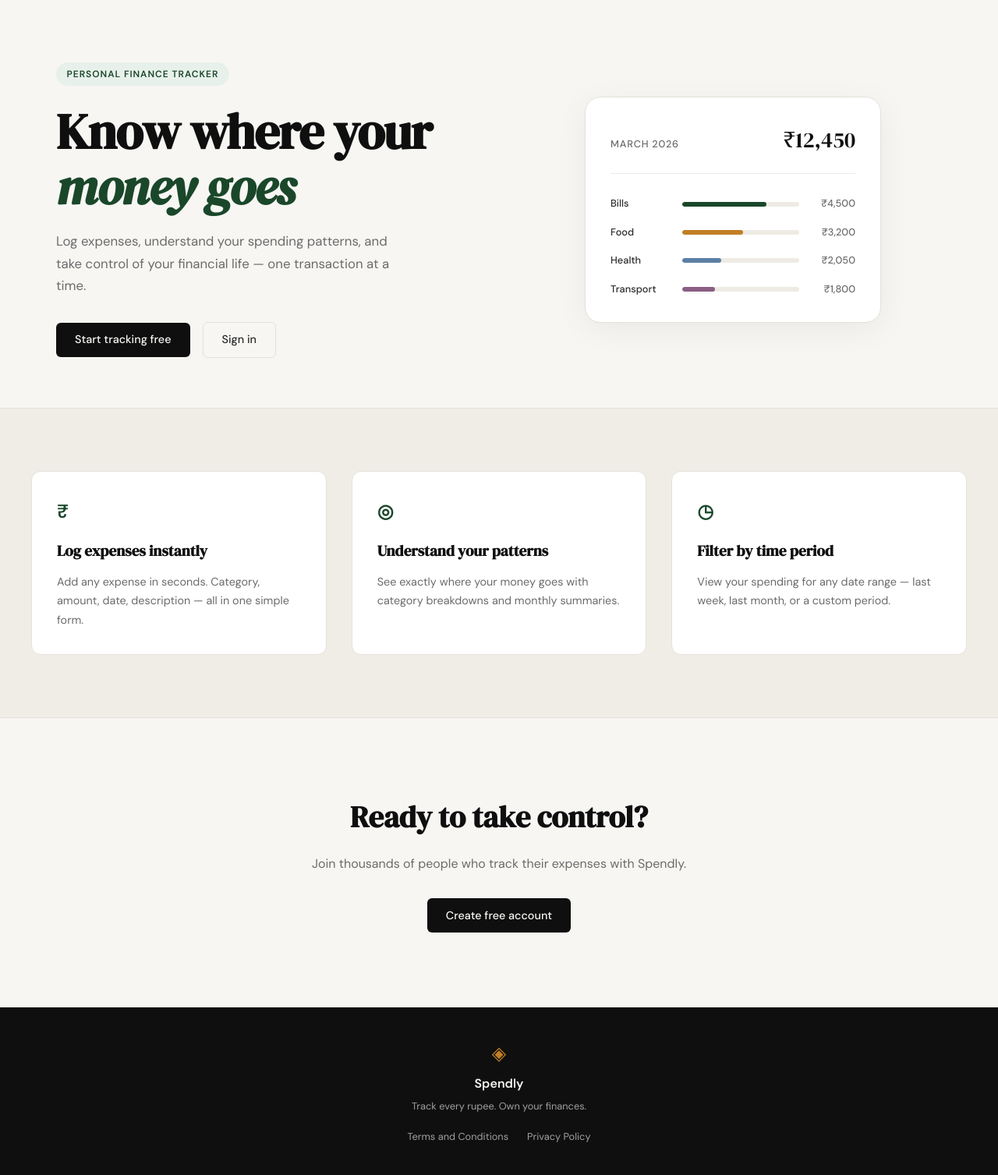
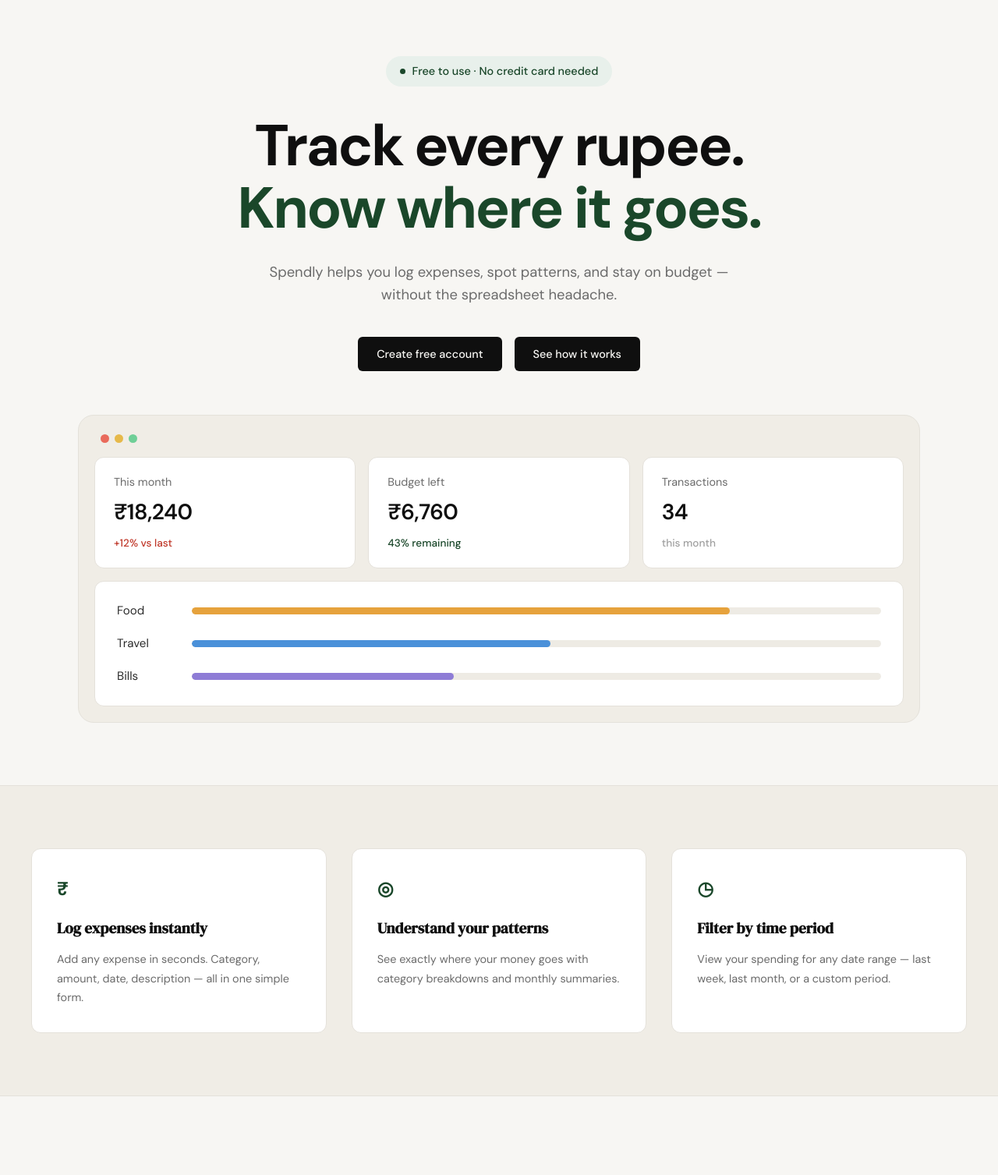
Before and after one commit to sushilparjapati/spendly2, a Flask app: page / in a window 1280 px wide. Shown: the part 61-1568 px from the top of the page at 78% size. Run offline with Flask 3, Linux system fonts and the light colour scheme.

Commit message:
landing: redesign hero section to match mockup

```diff
--- a/file.txt
+++ b/file.txt
@@ -43,7 +43,7 @@ git commit -m "landing: add privacy policy page and route”
 
 I've attached a screenshot of the updated Spendly hero section design.
 
-Modify only the hero section in @templates/landing.html and @static/css/landing.css
+Modify only the hero section in @templates/landing.html and @static/css/# style.css
 to match this image exactly. Do not touch any other part of the page.
 
 git commit -m "landing: redesign hero section to match mockup"
--- a/static/css/style.css
+++ b/static/css/style.css
@@ -124,137 +124,179 @@ a { color: inherit; text-decoration: none; }
 /* ------------------------------------------------------------------ */
 
 .hero {
-    padding: 5rem 2rem 4rem;
-    display: grid;
-    grid-template-columns: 1fr 1fr;
-    gap: 4rem;
-    align-items: center;
+    padding: 4.5rem 2rem 5rem;
     max-width: var(--max-width);
     margin: 0 auto;
+    text-align: center;
+}
+
+.hero-inner {
+    max-width: 760px;
+    margin: 0 auto 3.5rem;
 }
 
 .hero-badge {
-    display: inline-block;
+    display: inline-flex;
+    align-items: center;
+    gap: 0.55rem;
     background: var(--accent-light);
     color: var(--accent);
-    font-size: 0.75rem;
-    font-weight: 600;
-    letter-spacing: 0.08em;
-    text-transform: uppercase;
-    padding: 0.35rem 0.85rem;
+    font-size: 0.9rem;
+    font-weight: 500;
+    padding: 0.5rem 1.1rem;
     border-radius: 999px;
-    margin-bottom: 1.5rem;
+    margin-bottom: 2.25rem;
+}
+
+.hero-badge-dot {
+    width: 7px;
+    height: 7px;
+    border-radius: 50%;
+    background: var(--accent);
 }
 
 .hero-title {
-    font-family: var(--font-display);
-    font-size: clamp(2.5rem, 5vw, 4rem);
-    line-height: 1.1;
-    letter-spacing: -0.02em;
+    font-family: var(--font-body);
+    font-weight: 700;
+    font-size: clamp(2.75rem, 5.8vw, 4.75rem);
+    line-height: 1.08;
+    letter-spacing: -0.035em;
     color: var(--ink);
-    margin-bottom: 1.25rem;
+    margin-bottom: 1.75rem;
 }
 
-.hero-title em {
-    font-style: italic;
+.hero-title-accent {
     color: var(--accent);
 }
 
 .hero-subtitle {
-    font-size: 1.05rem;
+    font-size: 1.15rem;
     color: var(--ink-muted);
-    line-height: 1.7;
-    max-width: 460px;
-    margin-bottom: 2rem;
+    line-height: 1.55;
+    max-width: 620px;
+    margin: 0 auto 2.5rem;
 }
 
 .hero-actions {
     display: flex;
     gap: 1rem;
+    justify-content: center;
     align-items: center;
 }
 
+.hero-btn {
+    padding: 0.95rem 1.85rem;
+    font-size: 1rem;
+    font-weight: 600;
+    border-radius: var(--radius-md);
+}
+
 /* ------------------------------------------------------------------ */
-/* Mock card (hero visual)                                             */
+/* Hero window mockup                                                  */
 /* ------------------------------------------------------------------ */
 
-.hero-visual {
-    display: flex;
-    justify-content: center;
+.hero-window {
+    max-width: 1080px;
+    margin: 0 auto;
+    background: var(--paper-warm);
+    border: 1px solid var(--border);
+    border-radius: var(--radius-lg);
+    padding: 1.25rem;
+    text-align: left;
 }
 
-.mock-card {
+.hero-window-dots {
+    display: flex;
+    gap: 0.45rem;
+    padding: 0.25rem 0.5rem 1.1rem;
+}
+
+.hero-window-dots span {
+    width: 11px;
+    height: 11px;
+    border-radius: 50%;
+}
+
+.hero-window-dots span:nth-child(1) { background: #e96a5b; }
+.hero-window-dots span:nth-child(2) { background: #e6b94a; }
+.hero-window-dots span:nth-child(3) { background: #6fcf97; }
+
+.hero-stats {
+    display: grid;
+    grid-template-columns: repeat(3, 1fr);
+    gap: 1rem;
+    margin-bottom: 1rem;
+}
+
+.hero-stat-card {
     background: var(--paper-card);
     border: 1px solid var(--border);
-    border-radius: var(--radius-lg);
-    padding: 2rem;
-    width: 100%;
-    max-width: 380px;
-    box-shadow: 0 8px 40px rgba(0,0,0,0.06);
+    border-radius: var(--radius-md);
+    padding: 1.25rem 1.5rem;
+    display: flex;
+    flex-direction: column;
+    gap: 0.35rem;
 }
 
-.mock-card-header {
-    display: flex;
-    justify-content: space-between;
-    align-items: baseline;
-    margin-bottom: 1.75rem;
-    padding-bottom: 1.25rem;
-    border-bottom: 1px solid var(--border-soft);
+.hero-stat-label {
+    font-size: 0.9rem;
+    color: var(--ink-muted);
 }
 
-.mock-label {
-    font-size: 0.8rem;
-    font-weight: 500;
-    color: var(--ink-muted);
-    text-transform: uppercase;
-    letter-spacing: 0.06em;
+.hero-stat-value {
+    font-family: var(--font-body);
+    font-size: 1.75rem;
+    font-weight: 600;
+    color: var(--ink);
+    letter-spacing: -0.02em;
 }
 
-.mock-total {
-    font-family: var(--font-display);
-    font-size: 1.75rem;
-    color: var(--ink);
+.hero-stat-delta {
+    font-size: 0.85rem;
+    color: var(--ink-faint);
+    font-weight: 500;
 }
 
-.mock-bars { display: flex; flex-direction: column; gap: 1rem; }
+.hero-stat-delta-up { color: var(--danger); }
+.hero-stat-delta-good { color: var(--accent); }
 
-.mock-bar-row {
-    display: grid;
-    grid-template-columns: 80px 1fr 60px;
-    align-items: center;
-    gap: 0.75rem;
+.hero-bars-panel {
+    background: var(--paper-card);
+    border: 1px solid var(--border);
+    border-radius: var(--radius-md);
+    padding: 1.6rem 1.75rem;
+    display: flex;
+    flex-direction: column;
+    gap: 1.1rem;
 }
 
-.mock-cat {
-    font-size: 0.8rem;
-    font-weight: 500;
+.hero-bar-row {
+    display: grid;
+    grid-template-columns: 80px 1fr;
+    align-items: center;
+    gap: 1rem;
+}
+
+.hero-bar-label {
+    font-size: 0.95rem;
     color: var(--ink-soft);
 }
 
-.mock-bar-track {
-    height: 6px;
+.hero-bar-track {
+    height: 9px;
     background: var(--border-soft);
     border-radius: 999px;
     overflow: hidden;
 }
 
-.mock-bar {
+.hero-bar {
     height: 100%;
-    background: var(--accent);
     border-radius: 999px;
-    transition: width 0.6s ease;
 }
 
-.mock-bar-2 { background: var(--accent-2); }
-.mock-bar-3 { background: #5b7fa6; }
-.mock-bar-4 { background: #8b5e83; }
-
-.mock-amt {
-    font-size: 0.8rem;
-    font-weight: 500;
-    color: var(--ink-muted);
-    text-align: right;
-}
+.hero-bar-food { background: #e6a23c; }
+.hero-bar-travel { background: #4a90d9; }
+.hero-bar-bills { background: #8e7cd6; }
 
 /* ------------------------------------------------------------------ */
 /* Buttons                                                             */
@@ -574,19 +616,15 @@ a { color: inherit; text-decoration: none; }
 /* ------------------------------------------------------------------ */
 
 @media (max-width: 900px) {
-    .hero {
-        grid-template-columns: 1fr;
-        text-align: center;
-    }
-
     .hero-subtitle { max-width: 100%; }
-    .hero-actions { justify-content: center; }
-    .hero-visual { display: none; }
+    .hero-stats { grid-template-columns: 1fr; }
 
     .features-inner { grid-template-columns: 1fr; }
 }
 
 @media (max-width: 600px) {
     .nav-links a:not(.nav-cta) { display: none; }
-    .hero { padding: 3rem 1rem 2rem; }
+    .hero { padding: 3rem 1rem 3rem; }
+    .hero-actions { flex-direction: column; align-items: stretch; }
+    .hero-bar-row { grid-template-columns: 70px 1fr; }
 }
--- a/templates/landing.html
+++ b/templates/landing.html
@@ -1,60 +1,70 @@
 {% extends "base.html" %}
 
 {% block title %}Spendly — Track Every Rupee{% endblock %}
+
+{% block head %}
+<link href="https://fonts.googleapis.com/css2?family=DM+Sans:wght@700&display=swap" rel="stylesheet">
+{% endblock %}
 
 {% block content %}
 
 <section class="hero">
     <div class="hero-inner">
-        <div class="hero-badge">Personal Finance Tracker</div>
+        <div class="hero-badge">
+            <span class="hero-badge-dot"></span>
+            Free to use · No credit card needed
+        </div>
         <h1 class="hero-title">
-            Know where your<br>
-            <em>money goes</em>
+            Track every rupee.<br>
+            <span class="hero-title-accent">Know where it goes.</span>
         </h1>
         <p class="hero-subtitle">
-            Log expenses, understand your spending patterns,
-            and take control of your financial life —
-            one transaction at a time.
+            Spendly helps you log expenses, spot patterns, and stay
+            on budget — without the spreadsheet headache.
         </p>
         <div class="hero-actions">
-            <a href="{{ url_for('register') }}" class="btn-primary">Start tracking free</a>
-            <a href="{{ url_for('login') }}" class="btn-ghost">Sign in</a>
+            <a href="{{ url_for('register') }}" class="btn-primary hero-btn">Create free account</a>
+            <a href="#features" class="btn-primary hero-btn">See how it works</a>
         </div>
     </div>
-    <div class="hero-visual">
-        <div class="mock-card">
-            <div class="mock-card-header">
-                <span class="mock-label">March 2026</span>
-                <span class="mock-total">₹12,450</span>
+    <div class="hero-window">
+        <div class="hero-window-dots">
+            <span></span><span></span><span></span>
+        </div>
+        <div class="hero-stats">
+            <div class="hero-stat-card">
+                <span class="hero-stat-label">This month</span>
+                <span class="hero-stat-value">₹18,240</span>
+                <span class="hero-stat-delta hero-stat-delta-up">+12% vs last</span>
             </div>
-            <div class="mock-bars">
-                <div class="mock-bar-row">
-                    <span class="mock-cat">Bills</span>
-                    <div class="mock-bar-track">
-                        <div class="mock-bar" style="width: 72%"></div>
-                    </div>
-                    <span class="mock-amt">₹4,500</span>
+            <div class="hero-stat-card">
+                <span class="hero-stat-label">Budget left</span>
+                <span class="hero-stat-value">₹6,760</span>
+                <span class="hero-stat-delta hero-stat-delta-good">43% remaining</span>
+            </div>
+            <div class="hero-stat-card">
+                <span class="hero-stat-label">Transactions</span>
+                <span class="hero-stat-value">34</span>
+                <span class="hero-stat-delta">this month</span>
+            </div>
+        </div>
+        <div class="hero-bars-panel">
+            <div class="hero-bar-row">
+                <span class="hero-bar-label">Food</span>
+                <div class="hero-bar-track">
+                    <div class="hero-bar hero-bar-food" style="width: 78%"></div>
                 </div>
-                <div class="mock-bar-row">
-                    <span class="mock-cat">Food</span>
-                    <div class="mock-bar-track">
-                        <div class="mock-bar mock-bar-2" style="width: 52%"></div>
-                    </div>
-                    <span class="mock-amt">₹3,200</span>
+            </div>
+            <div class="hero-bar-row">
+                <span class="hero-bar-label">Travel</span>
+                <div class="hero-bar-track">
+                    <div class="hero-bar hero-bar-travel" style="width: 52%"></div>
                 </div>
-                <div class="mock-bar-row">
-                    <span class="mock-cat">Health</span>
-                    <div class="mock-bar-track">
-                        <div class="mock-bar mock-bar-3" style="width: 33%"></div>
-                    </div>
-                    <span class="mock-amt">₹2,050</span>
-                </div>
-                <div class="mock-bar-row">
-                    <span class="mock-cat">Transport</span>
-                    <div class="mock-bar-track">
-                        <div class="mock-bar mock-bar-4" style="width: 28%"></div>
-                    </div>
-                    <span class="mock-amt">₹1,800</span>
+            </div>
+            <div class="hero-bar-row">
+                <span class="hero-bar-label">Bills</span>
+                <div class="hero-bar-track">
+                    <div class="hero-bar hero-bar-bills" style="width: 38%"></div>
                 </div>
             </div>
         </div>
```
